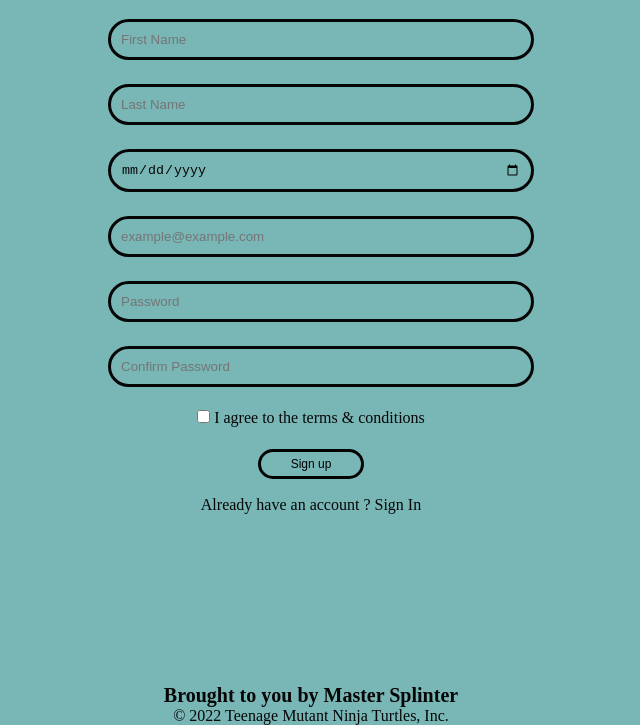
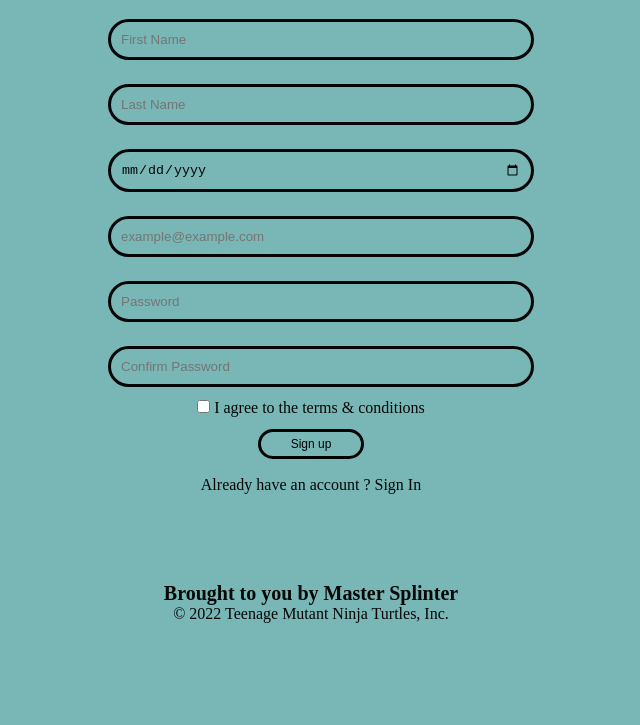
Before and after one commit to Codeyg12/sign-up, a plain HTML site: page index.html in a window 1280 px wide. Shown: the part 167-892 px from the top of the page, without its empty margins (329-969 px from the left). After the commit the page ends 800 px from the top, so only its background shows below. Drawn offline with Linux system fonts and the light colour scheme.

Commit message:
feet-fix

```diff
--- a/sign-up/assets/sign-up.css
+++ b/sign-up/assets/sign-up.css
@@ -66,15 +66,13 @@
     }
 
   .footer {
-    padding-top: 85px;
-    margin-top: 85px;
     text-align: center;
+    width: 100%;
+    position: fixed;
+    bottom: 0;
+    padding: 10px 0px;
   }
 
   h2 {
       font-size: 20px;
     }
-
-  #terms {
-    padding: 10px 0px;
-  }
```
